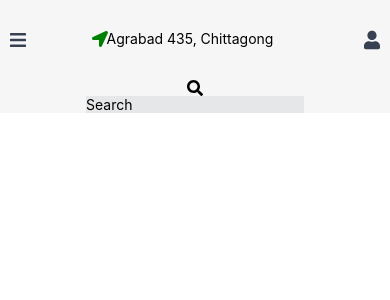
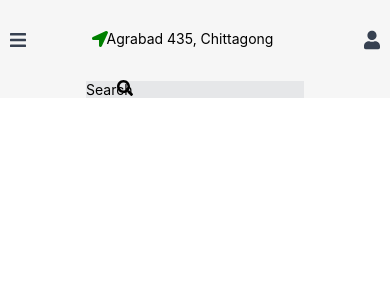
Before and after one commit to TendaniSadiki/restaurants, a React Native app: screen / in a window 390 px wide. Shown: the top 300 px of the page. Built offline with nearby package versions, Linux system fonts and the light colour scheme.

Commit message:
search icon

```diff
--- a/components/Home.js
+++ b/components/Home.js
@@ -21,7 +21,7 @@ export default function Home() {
             <FaUser  style={styles.User} />
         </View>
         <View style={styles.Search}>
-        <FaSearch/>
+        <FaSearch  style={styles.SearchIcon}/>
         <TextInput style={styles.SearchInput} placeholder="Search"></TextInput>
         </View>
     </View>
@@ -79,7 +79,19 @@ const styles = StyleSheet.create({
         flexDirection: 'column',
         justifyContent: 'center',
         alignItems: 'center',
-        backgroundColor:"#E6E7E9"
+        backgroundColor:"#E6E7E9",
 
-      }
+        marginTop:-15
+
+      },
+      SearchIcon:{
+       zIndex:1,
+       marginLeft:-140,
+
+      },
+      SearchIcon:{
+        zIndex:1,
+        marginLeft:-140,
+
+       },
   });
```
